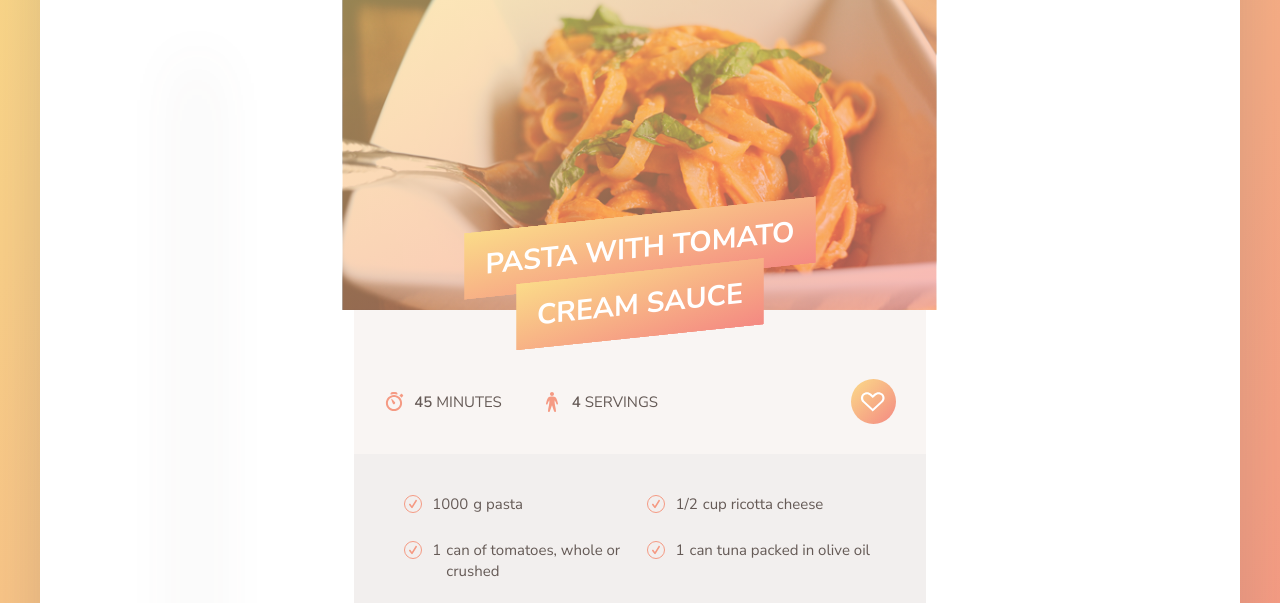
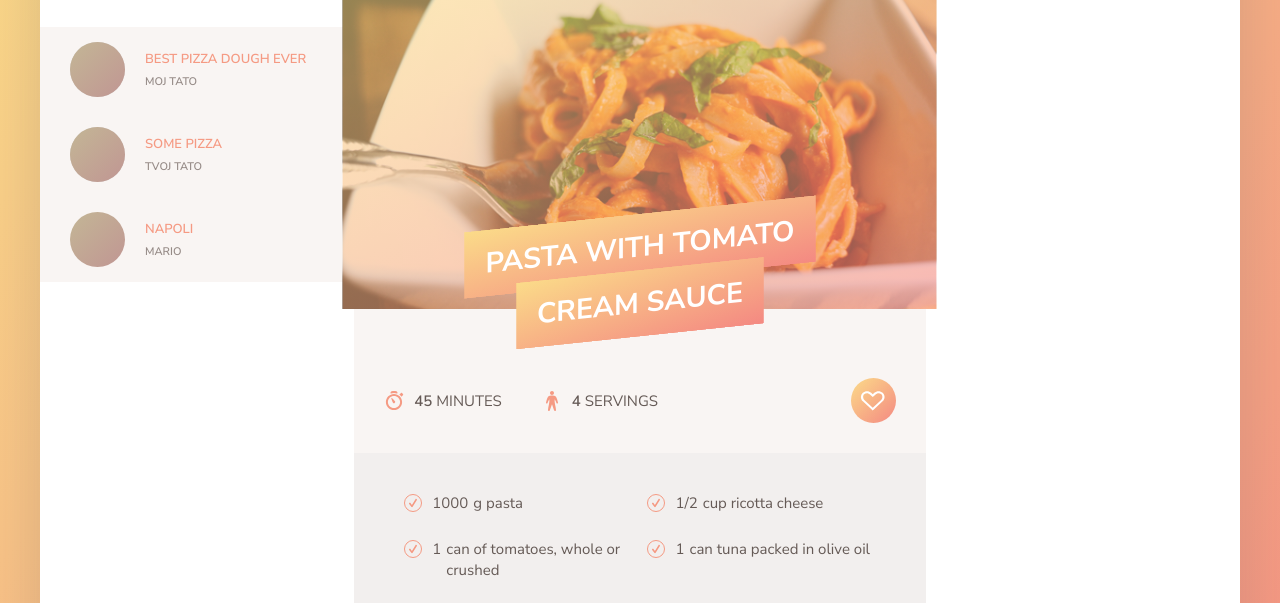
Before and after one commit to BilMar9/CookingApp, a website built with webpack: page src/index.html in a window 1280 px wide. Both pictures are taken after typing "Sample" into the empty fields and a click on the button "SEARCH". Shown: the part 154-757 px from the top of the page. Built offline with nearby package versions, Linux system fonts and the light colour scheme; grey boxes are pictures that could not be loaded.

Commit message:
used signal.ts

```diff
--- a/src/index.html
+++ b/src/index.html
@@ -11,8 +11,7 @@
     <title>forkify // Search over 1,000,000 recipes</title>
 </head>
 
-<body>
-    <div class="container"></div>
+<body class="ui">
 </body>
 
 </html>
--- a/src/js/index.ts
+++ b/src/js/index.ts
@@ -1,11 +1,24 @@
-import { Ui } from "./views/components/ui"
+import { Ui } from "./views/components/ui";
+import { App } from "./views/components/app";
 
 console.log("WORKS");
 
-const container = document.querySelector('.container');
+const container = document.querySelector('.ui');
 
 const ui = new Ui();
+const app = new App();
 container.prepend(ui.element());
+
+ui.getHeader().sigSearch.connect(async query => {
+    console.log(query);
+    const results = await app.search(query);
+    console.log(results);
+    ui.getResults().setResults(results);
+});
+
+ui.getResults().sigRecipeClicked.connect(result => {
+    console.log(result.title);
+});
 
 // import Search from './models/Search';
 // import Recipe from './models/Recipe';
--- /dev/null
+++ b/src/js/views/components/app.ts
@@ -0,0 +1,43 @@
+import { Result } from "./results";
+import axios from 'axios';
+import { key, proxy } from '../../config';
+
+
+export class App {
+
+    result: any;
+    query: any;
+    private testModeOn = true;
+
+    search(query: string): Promise<Result[]> {
+        return new Promise((resolve, reject) => {
+            if (!this.testModeOn) {
+                axios(`${proxy}http://food2fork.com/api/search?key=${key}&q=${query}`).then(result => {
+                    resolve(result.data.recipes);
+                });
+            } else {
+                const exampleResults: Result[] = [
+                    {
+                        recipe_id: 1,
+                        image_url: "http://static.food2fork.com/best_pizza_dough_recipe1b20.jpg",
+                        title: "Best Pizza Dough Ever",
+                        publisher: "Moj tato"
+                    },
+                    {
+                        recipe_id: 1,
+                        image_url: "http://static.food2fork.com/best_pizza_dough_recipe1b20.jpg",
+                        title: "Some pizza",
+                        publisher: "Tvoj tato"
+                    },
+                    {
+                        recipe_id: 1,
+                        image_url: "http://static.food2fork.com/best_pizza_dough_recipe1b20.jpg",
+                        title: "Napoli",
+                        publisher: "Mario"
+                    }
+                ];
+                resolve(exampleResults);
+            }
+        });
+    }
+}
--- a/src/js/views/components/leftPanel.ts
+++ b/src/js/views/components/leftPanel.ts
@@ -8,7 +8,7 @@ export class LeftPanel implements Widget {
 
     element(): HTMLElement {
         if (!this.el) {
-            this.el = element(`<div class="results">`);
+            this.el = element(`<div class="results"></div>`);
             this.results = new Results();
             this.el.appendChild(this.results.element());
         }
--- a/src/js/views/components/middlePanel.ts
+++ b/src/js/views/components/middlePanel.ts
@@ -8,7 +8,7 @@ export class MiddlePanel implements Widget {
 
     element(): HTMLElement {
         if(!this.el) {
-            this.el = element(`<div class="recipe">`);
+            this.el = element(`<div class="recipe"></div>`);
             this.recipe = new Recipes();
             this.el.appendChild(this.recipe.element());
         }
--- a/src/js/views/components/recipe.ts
+++ b/src/js/views/components/recipe.ts
@@ -7,7 +7,6 @@ export class Recipes implements Widget {
     element(): HTMLElement {
         if(!this.el) {
             this.el = element(`
-            <div class="recipe">
                 <div class="recipe">
                     <figure class="recipe__fig">
                         <img src="img/test-1.jpg" alt="Tomato" class="recipe__img">
@@ -131,7 +130,6 @@ export class Recipes implements Widget {
                             </svg>
                         </a>
                     </div>
-                </div>
             `);
         }
         return this.el;
--- a/src/js/views/components/results.ts
+++ b/src/js/views/components/results.ts
@@ -1,22 +1,22 @@
 import { Widget, element } from "./widget";
+import { Signal } from "../../util/signal";
 
-interface Result {
-    id: number;
-    img: string;
-    name: string;
-    author: string;
+export interface Result {
+    recipe_id: number;
+    image_url: string;
+    title: string;
+    publisher: string;
 }
 
 export class Results implements Widget {
 
     private el: HTMLElement;
+    sigRecipeClicked = new Signal<Result>();
 
     element(): HTMLElement {
         if (!this.el) {
             this.el = element(`
-                <ul class="results__list">
-
-                </ul>
+                <div class="results"></div>
             `);
         }
         return this.el;
@@ -24,22 +24,28 @@ export class Results implements Widget {
 
     setResults(results: Result[]): void {
         this.el.innerHTML = "";
+        console.log(results.length);
         results.forEach(r => {
-            this.el.appendChild(
-                element(`
+            const recipe =
+            element(`
+                <ul class="results__list">
                     <li>
-                        <a class="results__link results__link--active" href="#${r.id}">
+                        <a class="results__link results__link--active" href="#${r.recipe_id}">
                             <figure class="results__fig">
-                                <img src="${r.img}" alt="Test">
+                                <img src="${r.image_url}" alt="Test">
                             </figure>
                             <div class="results__data">
-                                <h4 class="results__name">${r.name}</h4>
-                                <p class="results__author">${r.author}</p>
+                                <h4 class="results__name">${r.title}</h4>
+                                <p class="results__author">${r.publisher}</p>
                             </div>
                         </a>
                     </li>
-                `)
-            );
+                </ul>
+            `);
+            recipe.addEventListener("click", () => {
+                this.sigRecipeClicked.emit(r);
+            });
+            this.el.appendChild(recipe);
         });
     }
 }
--- a/src/js/views/components/shoppingList.ts
+++ b/src/js/views/components/shoppingList.ts
@@ -20,8 +20,8 @@ export class Shopping implements Widget {
             this.copyright = element(`
                 <div class="copyright">
                     &copy; by Jonas Schmedtmann. Powered by
-                        <a href="http://food2fork.com" target="_blank" class="link">Food2Fork.com</a>.
-                </div> `);
+                        <a href="http://food2fork.com" target="_blank" class="link">Food2Fork.com</a>
+                </div>`);
             this.el.appendChild(this.copyright);
         }
         return this.el;
--- a/src/js/views/components/ui.ts
+++ b/src/js/views/components/ui.ts
@@ -7,23 +7,32 @@ import { Shopping } from "./shoppingList";
 export class Ui implements Widget {
 
     private el: HTMLElement;
+    private header: Header;
+    private results: Results;
 
     element(): HTMLElement {
         if(!this.el) {
             this.el = element(`<div class="container"></div>`);
-            const container = document.querySelector('.container');
 
-            const header = new Header();
-            const results = new Results();
+            this.header = new Header();
+            this.results = new Results();
             const recipe = new Recipes();
             const shopping = new Shopping();
 
-            container.prepend(header.element());
-            container.prepend(results.element());
-            container.prepend(shopping.element());
-            container.prepend(recipe.element());
 
+            this.el.append(this.header.element());
+            this.el.append(this.results.element());
+            this.el.append(recipe.element());
+            this.el.append(shopping.element());
         }
         return this.el;
     }
+
+    getHeader(): Header {
+        return this.header;
+    }
+
+    getResults(): Results {
+        return this.results;
+    }
 }
```
